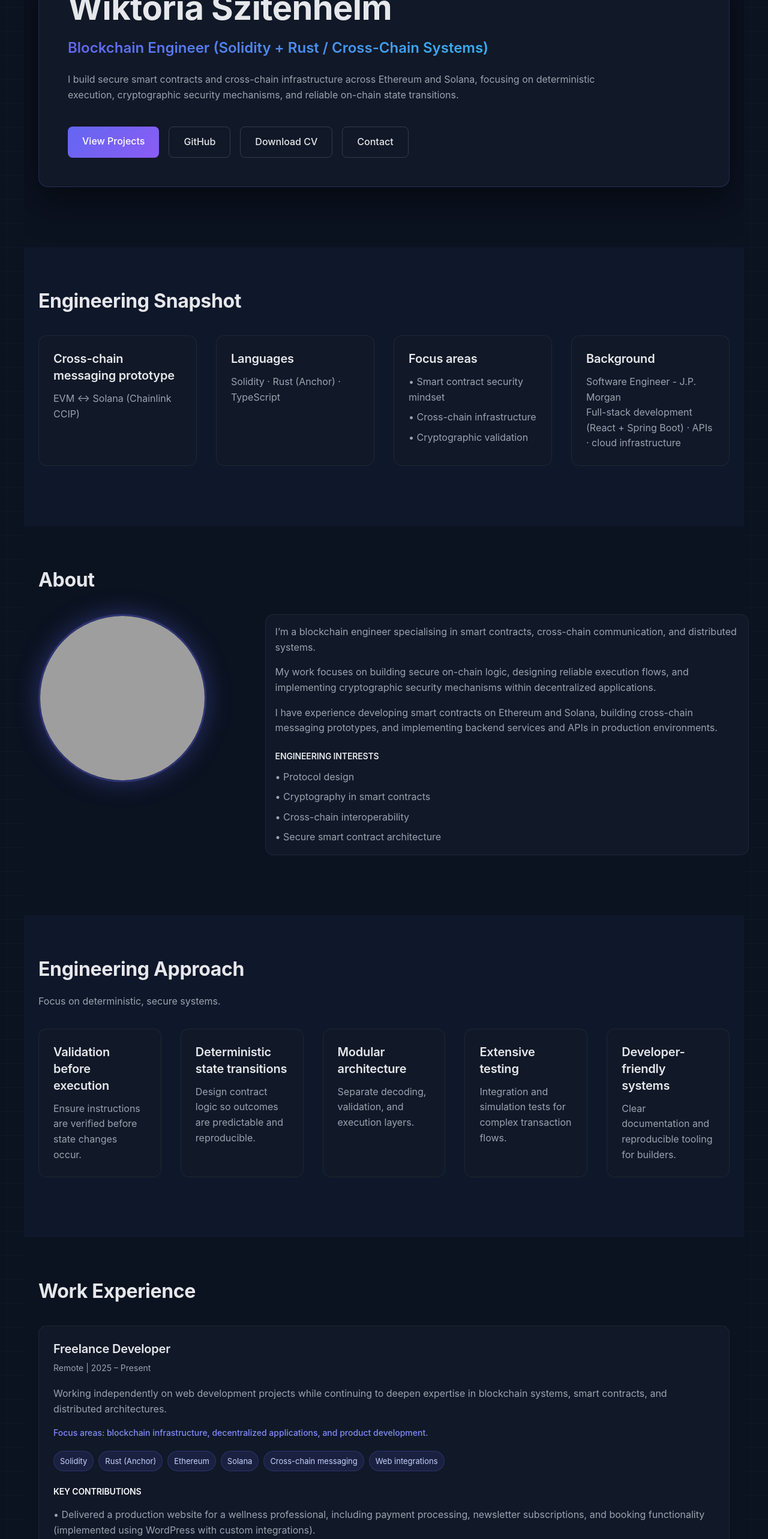
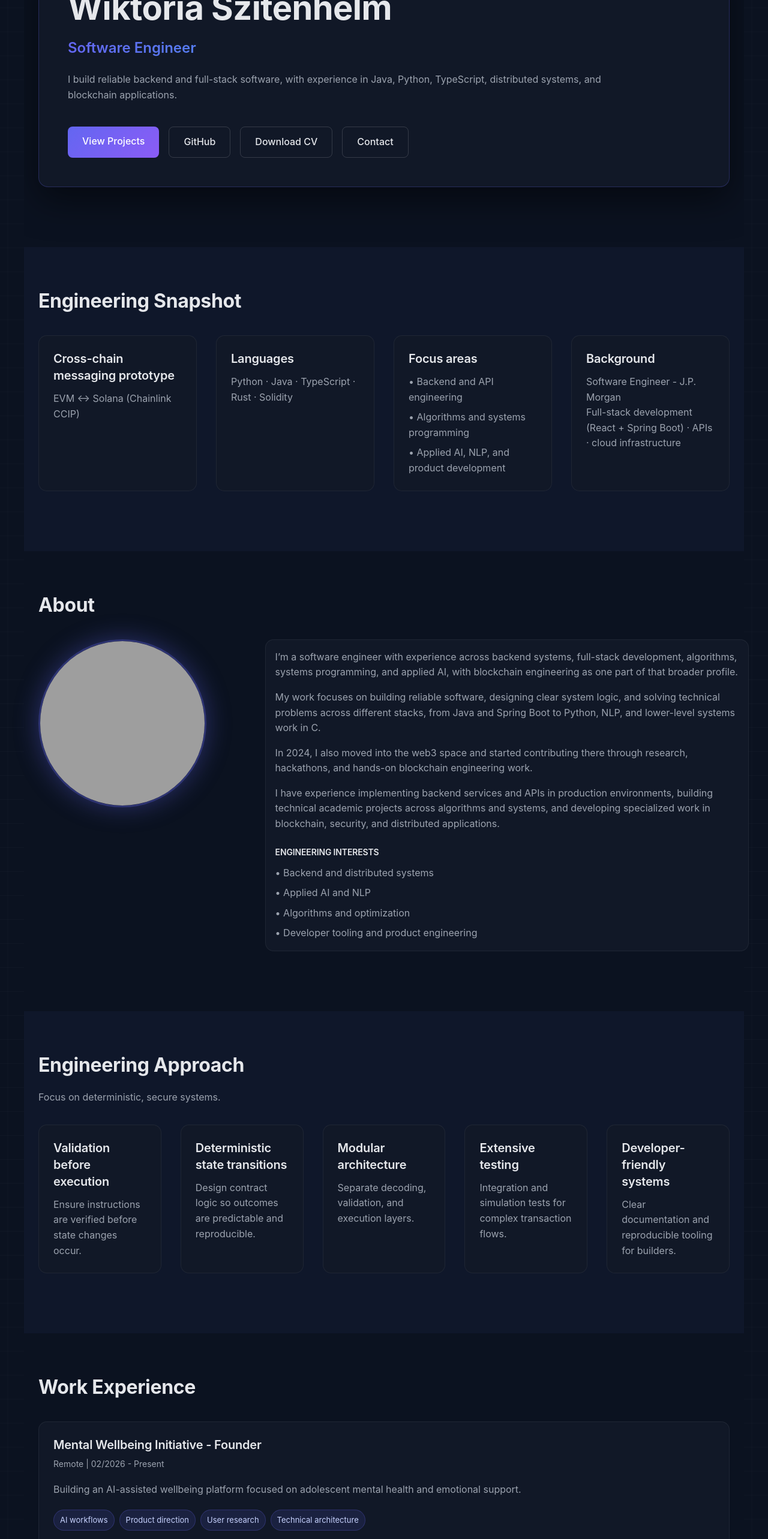
Before and after one commit to wszitenhelm/my-website, a React (Vite) app in the folder my-portfolio/: page / in a window 1280 px wide. Shown: the part 200-2766 px from the top of the page at 60% size. Built offline with nearby package versions, Linux system fonts and the light colour scheme; grey boxes are pictures that could not be loaded; the HTML template or start-up script is replaced by a standard one.

Commit message:
feat: broaden portfolio for software engineering roles

```diff
--- a/my-portfolio/src/Home.jsx
+++ b/my-portfolio/src/Home.jsx
@@ -3,9 +3,9 @@ import profileImage from './assets/hack1.jpg';
 
 const HERO = {
   name: 'Wiktoria Szitenhelm',
-  title: 'Blockchain Engineer (Solidity + Rust / Cross-Chain Systems)',
+  title: 'Software Engineer',
   subtitle:
-    'I build secure smart contracts and cross-chain infrastructure across Ethereum and Solana, focusing on deterministic execution, cryptographic security mechanisms, and reliable on-chain state transitions.',
+    'I build reliable backend and full-stack software, with experience in Java, Python, TypeScript, distributed systems, and blockchain applications.',
 };
 
 const SNAPSHOT = [
@@ -15,14 +15,14 @@ const SNAPSHOT = [
   },
   {
     title: 'Languages',
-    body: 'Solidity · Rust (Anchor) · TypeScript',
+    body: 'Python · Java · TypeScript · Rust · Solidity',
   },
   {
     title: 'Focus areas',
     bullets: [
-      'Smart contract security mindset',
-      'Cross-chain infrastructure',
-      'Cryptographic validation',
+      'Backend and API engineering',
+      'Algorithms and systems programming',
+      'Applied AI, NLP, and product development',
     ],
   },
   {
@@ -56,32 +56,46 @@ const APPROACH = [
 
 const EXPERIENCE = [
   {
+    role: 'Mental Wellbeing Initiative - Founder',
+    meta: 'Remote | 02/2026 - Present',
+    stack: ['AI workflows', 'Product direction', 'User research', 'Technical architecture'],
+    summary:
+      'Building an AI-assisted wellbeing platform focused on adolescent mental health and emotional support.',
+    bullets: [
+      'Currently participating in a startup incubation program focused on early-stage product development.',
+      'Leading MVP planning, product direction, user research, and technical architecture.',
+      'Exploring AI-assisted workflows and conversational systems designed to support emotional wellbeing, healthy habits, and mental resilience.',
+    ],
+    closing:
+      'This work combines product thinking, technical planning, and user-centered software design in an early-stage startup environment.',
+  },
+  {
     role: 'Freelance Developer',
-    meta: 'Remote | 2025 – Present',
+    meta: 'Remote | 2025 - Present',
     stack: [
-      'Solidity',
-      'Rust (Anchor)',
-      'Ethereum',
-      'Solana',
-      'Cross-chain messaging',
       'Web integrations',
+      'Payments',
+      'Booking systems',
+      'Product delivery',
+      'Python',
+      'Software architecture',
     ],
     summary:
-      'Working independently on web development projects while continuing to deepen expertise in blockchain systems, smart contracts, and distributed architectures.',
+      'Working independently on web development projects while continuing to deepen expertise across software systems, integrations, product delivery, and selected distributed-system topics.',
     focusAreas:
-      'Focus areas: blockchain infrastructure, decentralized applications, and product development.',
+      'Focus areas: client delivery, product development, integrations, and technical exploration.',
     bullets: [
       'Delivered a production website for a wellness professional, including payment processing, newsletter subscriptions, and booking functionality (implemented using WordPress with custom integrations).',
       'Participated in blockchain hackathons, building decentralized application prototypes and exploring privacy-preserving interactions.',
-      'Conducted research and technical exploration related to smart contracts, distributed systems, and cross-chain infrastructure.',
+      'Conducted research and technical exploration related to distributed systems, software architecture, smart contracts, and product workflows.',
       'Worked on product strategy and MVP definition for a personal wellbeing startup exploring technology for mental health and self-reflection.',
-      'Continued developing skills in Solidity, Rust, and decentralized application architecture.',
+      'Continued developing skills in Python, Solidity, Rust, and software architecture across different stacks.',
     ],
     closing:
-      'Key activities include client work, participation in blockchain hackathons, and research and product design for a personal startup focused on digital wellbeing.',
+      'Key activities include client work, startup product definition, and hands-on engineering across both conventional software and emerging technical domains.',
   },
   {
-    role: 'Smart Contract Engineer — XSwap',
+    role: 'Smart Contract Engineer - XSwap',
     meta: 'Remote | 2025',
     stack: ['Rust (Anchor)', 'Solidity', 'Chainlink CCIP', 'TypeScript'],
     summary:
@@ -99,8 +113,8 @@ const EXPERIENCE = [
       'This work required understanding cross-chain messaging protocols, distributed system execution models, and secure smart contract architecture.',
   },
   {
-    role: 'Software Engineer — J.P. Morgan',
-    meta: 'Glasgow | 2023–2024',
+    role: 'Software Engineer - J.P. Morgan',
+    meta: 'Glasgow | 2023-2024',
     stack: ['React', 'Spring Boot', 'PostgreSQL', 'AWS', 'Terraform'],
     summary:
       'Worked on modernising a legacy enterprise system into a modern full-stack architecture used for financial workflows.',
@@ -119,6 +133,73 @@ const EXPERIENCE = [
 ];
 
 const PROJECTS = [
+  {
+    title: 'NLP Project (2024)',
+    stack: 'Python | spaCy | pandas | numpy | nltk | machine learning',
+    description:
+      'Used NLP techniques to analyze a dataset and solve language-processing tasks across classical and evaluation-focused workflows.',
+    bullets: [
+      'Extracted frequent words, verbs, POS tags, cosine similarity, perplexity, and correlation coefficient.',
+      'Trained a binary logistic regression classifier to predict accuracy.',
+      'Computed BLEU and BERTScore for model evaluation.',
+    ],
+    links: [],
+  },
+  {
+    title: 'Bubble Sort and Quicksort Time Performance Comparison (2024)',
+    stack: 'Algorithms | Performance analysis',
+    description:
+      'Compared the time performance of Bubble Sort and Quicksort to analyze algorithmic efficiency in practice.',
+    bullets: [
+      'Measured and compared runtime behavior across sorting strategies.',
+      'Used the project to reason about algorithm complexity and performance tradeoffs.',
+    ],
+    links: [],
+  },
+  {
+    title: 'Hash-cracking (2024)',
+    stack: 'Python | Security | Performance analysis',
+    description:
+      'Implemented password-hash search algorithms using brute force, dictionary attacks, salted-hash search, and rainbow tables.',
+    bullets: [
+      'Compared the performance of different cracking strategies.',
+      'Analyzed the impact of hashing strategies and salting on security.',
+    ],
+    links: [],
+  },
+  {
+    title: 'Virtual Disk (2022)',
+    stack: 'C | Systems programming | In-memory filesystem',
+    description:
+      'Implemented a simple virtual in-memory file system that manages files and directories and supports core file operations.',
+    bullets: [
+      'Added reading, writing, deleting, and metadata handling.',
+      'Focused on memory allocation, filesystem structure, and efficient data access patterns.',
+    ],
+    links: [],
+  },
+  {
+    title: 'Automated Planner (2022)',
+    stack: 'A* | Heuristics | Planning systems',
+    description:
+      'Implemented core planning-system functions including heuristic evaluation, plan validation, and A* search.',
+    bullets: [
+      'Built a heuristic function and a validator capable of checking a plan against a domain and a problem.',
+      'Implemented heuristic search with A*.',
+    ],
+    links: [],
+  },
+  {
+    title: 'Algorithmic Problem Solving - Moving Home (2022)',
+    stack: 'Optimization | 2D/3D packing | Algorithms',
+    description:
+      'Developed a program for 2D/3D truck packing with boxes of different sizes and positions for optimized unpacking through different human-chain strategies.',
+    bullets: [
+      'Modeled packing constraints and unloading logic algorithmically.',
+      'Focused on optimization and practical decision making.',
+    ],
+    links: [],
+  },
   {
     title: 'Solidity vs Rust in Smart Contract Development (2025)',
     stack: 'Solidity | Rust (Anchor) | JavaScript',
@@ -148,34 +229,12 @@ const PROJECTS = [
   },
   {
     title: 'Hackathons (2025)',
-    stack: 'dApp prototyping | Privacy | Blockchain hackathons',
+    stack: 'dApp prototyping | Privacy | Product engineering',
     description:
-      'Built decentralized hackathon prototypes with two separate tracks focused on practical web3 UX and privacy-preserving interactions.',
+      'Built decentralized hackathon prototypes with separate tracks focused on practical web3 UX and privacy-preserving interactions.',
     bullets: [
       'Base Bounty (2025): built a decentralized tutor-student matchmaking dApp.',
       'ZKPassport Bounty (2025): designed anonymous zero-knowledge form submission for privacy-preserving data interaction.',
-    ],
-    links: [],
-  },
-  {
-    title: 'Cryptography Project — Hash Cracking Experiments',
-    stack: 'Python | Security analysis | Cryptography',
-    description:
-      'Implemented multiple password-cracking strategies including brute-force, dictionary attacks, salted hashes, and rainbow tables in Python.',
-    bullets: [
-      'Benchmarked performance across attack methods.',
-      'Analyzed the impact of hashing strategies and salting on security outcomes.',
-    ],
-    links: [],
-  },
-  {
-    title: 'Virtual Disk Filesystem',
-    stack: 'C | Systems programming | Memory management',
-    description:
-      'Implemented an in-memory filesystem in C supporting file creation, directory management, read/write operations, and metadata handling.',
-    bullets: [
-      'Focused on filesystem structures and memory allocation.',
-      'Designed efficient data access patterns for core filesystem operations.',
     ],
     links: [],
   },
@@ -198,10 +257,10 @@ const SKILLS = {
 };
 
 const INTERESTS = [
-  'Protocol design',
-  'Cryptography in smart contracts',
-  'Cross-chain interoperability',
-  'Secure smart contract architecture',
+  'Backend and distributed systems',
+  'Applied AI and NLP',
+  'Algorithms and optimization',
+  'Developer tooling and product engineering',
 ];
 
 const WRITING = {
@@ -269,7 +328,7 @@ export default function Home() {
               GitHub
             </a>
             <a
-              href="/SzitenhelmCV.pdf"
+              href="/CV.pdf"
               download
               className={secondaryButtonClass}
             >
@@ -314,13 +373,16 @@ export default function Home() {
           </div>
           <div className="rounded-[14px] border border-[rgba(255,255,255,0.06)] bg-[#111827] p-4 text-[#9CA3AF] [transition:all_0.25s_ease] hover:border-[rgba(99,102,241,0.4)] hover:bg-[#1F2937]">
             <p className="text-base leading-[1.6]">
-              I’m a blockchain engineer specialising in smart contracts, cross-chain communication, and distributed systems.
+              I’m a software engineer with experience across backend systems, full-stack development, algorithms, systems programming, and applied AI, with blockchain engineering as one part of that broader profile.
             </p>
             <p className="mt-4 text-base leading-[1.6]">
-              My work focuses on building secure on-chain logic, designing reliable execution flows, and implementing cryptographic security mechanisms within decentralized applications.
+              My work focuses on building reliable software, designing clear system logic, and solving technical problems across different stacks, from Java and Spring Boot to Python, NLP, and lower-level systems work in C.
             </p>
             <p className="mt-4 text-base leading-[1.6]">
-              I have experience developing smart contracts on Ethereum and Solana, building cross-chain messaging prototypes, and implementing backend services and APIs in production environments.
+              In 2024, I also moved into the web3 space and started contributing there through research, hackathons, and hands-on blockchain engineering work.
+            </p>
+            <p className="mt-4 text-base leading-[1.6]">
+              I have experience implementing backend services and APIs in production environments, building technical academic projects across algorithms and systems, and developing specialized work in blockchain, security, and distributed applications.
             </p>
             <div className="mt-6">
               <h3 className="text-sm font-semibold uppercase tracking-wide text-[#E5E7EB]">Engineering Interests</h3>
@@ -464,7 +526,7 @@ export default function Home() {
       <section className={`${sectionClass} section-tone-a`} id="contact">
         <h2 className="text-[32px] font-bold text-[#E5E7EB]">Contact</h2>
         <p className="mt-4 max-w-3xl text-base leading-[1.6] text-[#9CA3AF]">
-          If you are working on blockchain protocols, smart contract systems, or cross-chain infrastructure and looking for engineers, feel free to reach out.
+          If you are hiring for software engineering roles across backend, full-stack, Python, product engineering, or distributed systems, feel free to reach out.
         </p>
 
         <div className="mt-8 grid gap-8 md:grid-cols-3">
@@ -491,7 +553,7 @@ export default function Home() {
       <footer className="border-t border-[#374151] bg-[#111827]">
         <div className="mx-auto flex w-full max-w-[1200px] flex-col gap-3 px-6 py-8 text-sm text-[#9CA3AF] md:flex-row md:items-center md:justify-between">
           <p>© {new Date().getFullYear()} Wiktoria Szitenhelm</p>
-          <p>Blockchain Engineer · Solidity · Rust · Cross-chain Systems</p>
+          <p>Software Engineer · Backend · Full-stack · Distributed Systems</p>
         </div>
       </footer>
     </>
```
Also changed, not shown: 1 other file (tests, documents, lock files or other folders).
